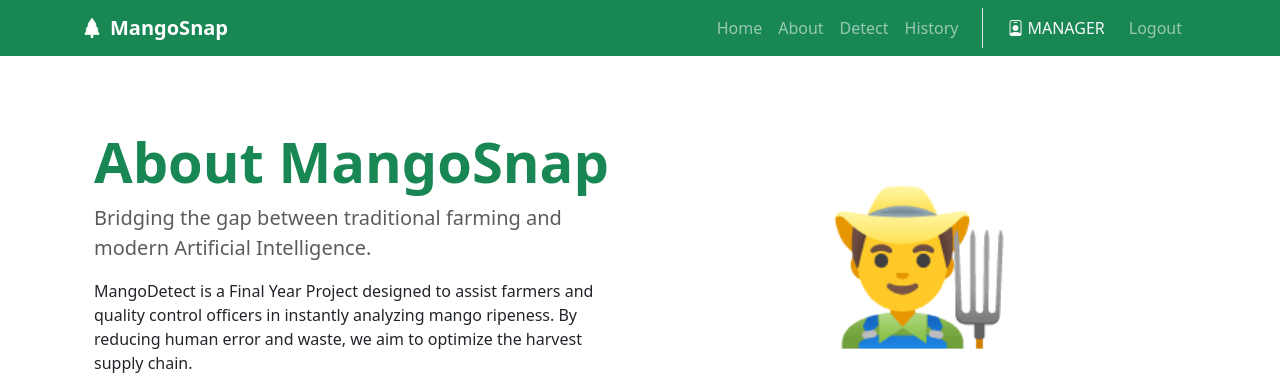
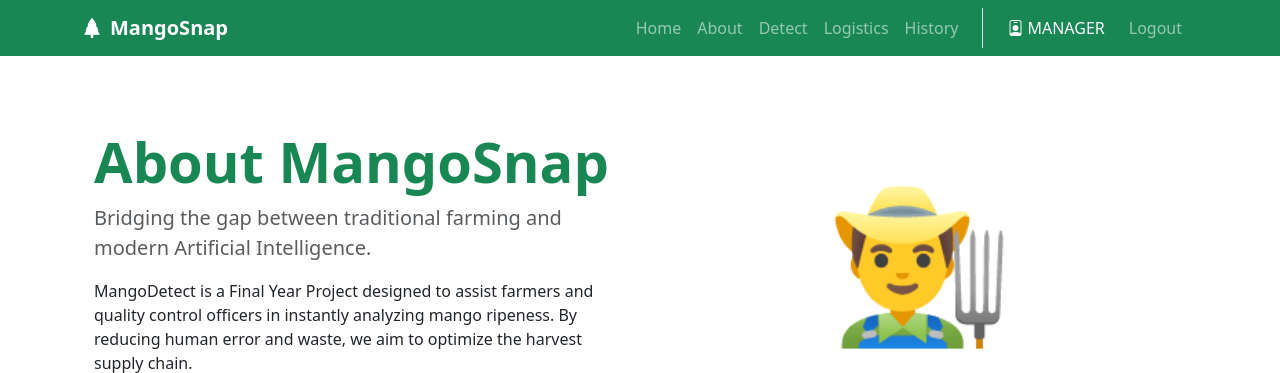
Before and after one commit to AJkz17/FYP-Manga-Ripeness-Detection, a Flask app: page /about in a window 1280 px wide. Shown: the top 373 px of the page. Run offline with Flask 3, Linux system fonts and the light colour scheme; a user stored in the database is signed in.

Commit message:
Added logistics tab in nav bar

```diff
--- a/templates/base.html
+++ b/templates/base.html
@@ -40,6 +40,7 @@
                     <li class="nav-item"><a class="nav-link" href="{{ url_for('about') }}">About</a></li>
                     {% if session.get('user_id') %}
                         <li class="nav-item"><a class="nav-link" href="{{ url_for('detect') }}">Detect</a></li>
+                        <li class="nav-item"><a class="nav-link" href="{{ url_for('logistics') }}">Logistics</a></li>
                         <li class="nav-item"><a class="nav-link" href="{{ url_for('history') }}">History</a></li>
                     {% endif %}
                 </ul>
```
